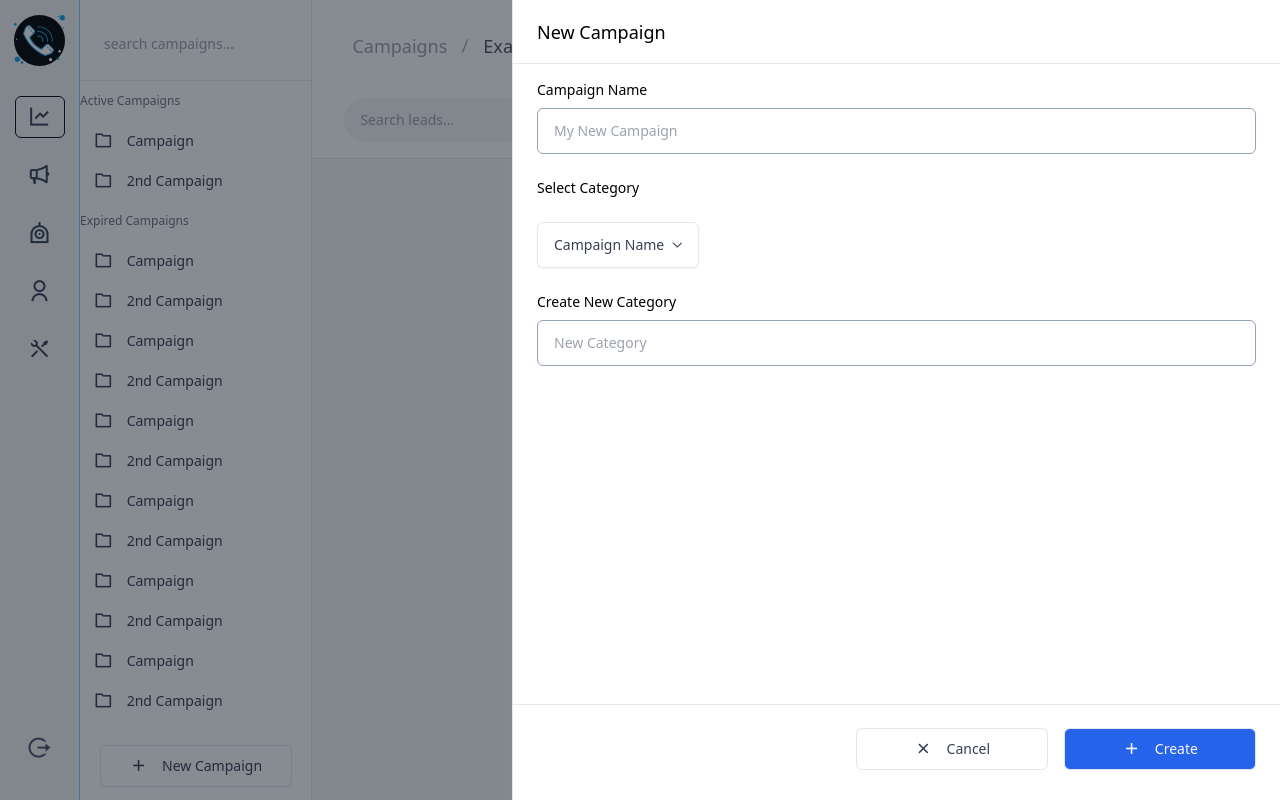
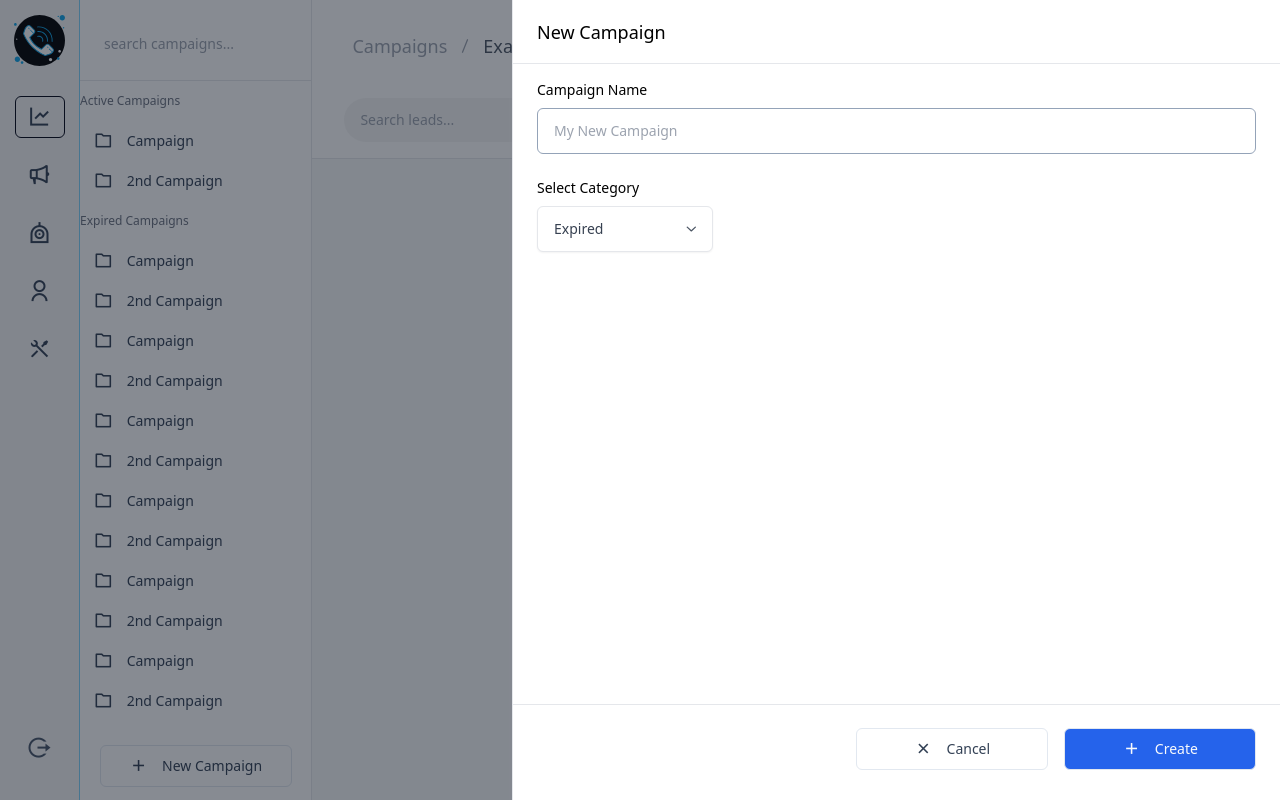
Before and after one commit to itzrnvr/AI-Dialer, a React (Vite) app: page /campaign in a window 1280 px wide. Both pictures are taken after a click on the button "New Campaign". Built offline with nearby package versions, Linux system fonts and the light colour scheme.

Commit message:
category validation

```diff
--- a/src/components/Inputs/Dropdown.jsx
+++ b/src/components/Inputs/Dropdown.jsx
@@ -2,6 +2,7 @@ import React, {useEffect, useState} from 'react'
 import DropdownItem from './DropdownItem'
 
 const Dropdown = ({
+    actionItems = [],
     placeholder = "dropDown",
     currentSelection = "ITEM",
     data = [
@@ -37,21 +38,22 @@ const Dropdown = ({
     })
 
   return (
-    <>
-        <label htmlFor="hs-leading-icon" className="block text-sm font-medium mb-2 dark:text-white">{placeholder}</label>
+    <div>
+        <label htmlFor="hs-leading-icon" className="mb-2 block text-sm font-medium dark:text-white">{placeholder}</label>
         <div className="hs-dropdown relative inline-flex">
-            <button id="hs-dropdown-default" type="button" className="hs-dropdown-toggle py-3 px-4 inline-flex justify-center items-center gap-2 rounded-md border font-medium bg-white text-gray-700 shadow-sm align-middle hover:bg-gray-50 focus:outline-none focus:ring-2 focus:ring-offset-2 focus:ring-offset-white focus:ring-blue-600 transition-all text-sm dark:bg-slate-900 dark:hover:bg-slate-800 dark:border-gray-700 dark:text-gray-400 dark:hover:text-white dark:focus:ring-offset-gray-800">
+            <button id="hs-dropdown-default" type="button" className="relative hs-dropdown-toggle w-44 py-3 px-4 inline-flex justify-start items-center gap-2 rounded-md border font-medium bg-white text-gray-700 shadow-sm align-middle hover:bg-gray-50 focus:outline-none focus:ring-2 focus:ring-offset-2 focus:ring-offset-white focus:ring-blue-600 transition-all text-sm dark:bg-slate-900 dark:hover:bg-slate-800 dark:border-gray-700 dark:text-gray-400 dark:hover:text-white dark:focus:ring-offset-gray-800">
                 {currentSelection}
-                <svg className="hs-dropdown-open:rotate-180 w-2.5 h-2.5 text-gray-600" width="16" height="16" viewBox="0 0 16 16" fill="none" xmlns="http://www.w3.org/2000/svg">
+                <svg className="absolute right-4 hs-dropdown-open:rotate-180 w-2.5 h-2.5 text-gray-600" width="16" height="16" viewBox="0 0 16 16" fill="none" xmlns="http://www.w3.org/2000/svg">
                 <path d="M2 5L8.16086 10.6869C8.35239 10.8637 8.64761 10.8637 8.83914 10.6869L15 5" stroke="currentColor" strokeWidth="2" strokeLinecap="round"/>
                 </svg>
             </button>
 
             <div className="hs-dropdown-menu transition-[opacity,margin] duration-[0.1ms] hs-dropdown-open:opacity-100 opacity-0 w-72 hidden z-10 mt-2 min-w-[15rem] bg-white shadow-md rounded-lg p-2 dark:bg-gray-800 dark:border dark:border-gray-700 dark:divide-gray-700" aria-labelledby="hs-dropdown-default">
                 {elementList}
+                {actionItems}
             </div>
         </div>
-    </>
+    </div>
   )
 }
 
--- a/src/components/Inputs/SimpleTextInput.jsx
+++ b/src/components/Inputs/SimpleTextInput.jsx
@@ -1,15 +1,18 @@
-import React from 'react'
+import React, { useState } from 'react'
 
 function SimpleTextInput({
     label = 'input label',
     placeholder = 'input placeholder',
-    onChange = (e) => ''
+    onChange = (e) => '',
+    type="text",
+    value,
 }) {
+
   return (
     <div>
         <label htmlFor="hs-leading-icon" className="block text-sm font-medium mb-2 dark:text-white">{label}</label>
         <div className="relative">
-            <input onChange={(e) => onChange(e)} type="text" className="py-3 px-4 block w-full border  focus:bg-gray-100 border-slate-400 rounded-md text-sm focus:border-blue-500 focus:ring-blue-500 dark:bg-slate-900 dark:border-gray-700 dark:text-gray-400" placeholder={placeholder}/>
+            <input value={value} onChange={(e) => onChange(e)} type={type} className="py-3 px-4 block w-full border  focus:bg-gray-100 border-slate-400 rounded-md text-sm focus:border-blue-500 focus:ring-blue-500 dark:bg-slate-900 dark:border-gray-700 dark:text-gray-400" placeholder={placeholder}/>
         </div>
     </div>
   )
--- a/src/layouts/Dialog.jsx
+++ b/src/layouts/Dialog.jsx
@@ -12,7 +12,7 @@ const Dialog = ({
 }) => {
   return (
     <div id={id} className="hs-overlay hidden w-full h-full fixed top-0 left-0 z-[60] overflow-x-hidden overflow-y-auto">
-        <div className="hs-overlay-open:mt-7 hs-overlay-open:opacity-100 hs-overlay-open:duration-500 mt-0 opacity-0 ease-out transition-all sm:max-w-lg sm:w-full m-3 sm:mx-auto min-h-[calc(100%-3.5rem)] flex items-center">
+        <div className="hs-overlay-open:mt-7 hs-overlay-open:opacity-100 hs-overlay-open:duration-500 mt-0 opacity-0 ease-out transition-all max-w-lg w-full m-3 mx-auto min-h-[calc(100%-3.5rem)] flex items-center">
             <div className="flex flex-col bg-white border shadow-sm rounded-xl dark:bg-gray-800 dark:border-gray-700 dark:shadow-slate-700/[.7]">
             <div className="flex justify-between items-center py-3 px-4 border-b dark:border-gray-700">
                 <h3 className="font-bold text-gray-800 dark:text-white">
@@ -25,11 +25,11 @@ const Dialog = ({
                 </svg>
                 </button>
             </div>
-            <div className="p-4 overflow-y-auto">
+            {<div className="p-4 overflow-y-auto">
                 { children ? children : <p className="text-gray-800 dark:text-gray-400">
                 This is a wider card with supporting text below as a natural lead-in to additional content.
                 </p>}
-            </div>
+            </div>}
             {footer ? footer : <div className="flex justify-end items-center gap-x-2 py-3 px-4 border-t dark:border-gray-700">
             {  footerItems ? footerItems : <>
                     <button data-hs-overlay= {nDataHsOverlay ? nDataHsOverlay : `#${id}`} onClick={()=> nOnclick()}   type="button" className="hs-dropdown-toggle py-3 px-4 inline-flex justify-center items-center gap-2 rounded-md border font-medium bg-white text-gray-700 shadow-sm align-middle hover:bg-gray-50 focus:outline-none focus:ring-2 focus:ring-offset-2 focus:ring-offset-white focus:ring-blue-600 transition-all text-sm dark:bg-slate-900 dark:hover:bg-slate-800 dark:border-gray-700 dark:text-gray-400 dark:hover:text-white dark:focus:ring-offset-gray-800">
--- a/src/layouts/PageContainer.jsx
+++ b/src/layouts/PageContainer.jsx
@@ -14,7 +14,7 @@ const PageContainer = ({children,
   return (
     <div className='ml-20 h-screen  flex  bg-[rgb(248,249,250)]'>
         <Tooltip id="my-tooltip" className='z-[200]' />
-        <PageSidebar addNewClickDataHsOverlay={sideBarAddNewDataHsOverlay} addNewText={sideBarAddNewText}/>
+        <PageSidebar itemListWithCategories={sideBarData} addNewClickDataHsOverlay={sideBarAddNewDataHsOverlay} addNewText={sideBarAddNewText}/>
           <main className='h-screen w-full flex flex-col'>
             {children}
           </main>
--- /dev/null
+++ b/src/pages/Campaign/components/dialogs/AddCategoryDialog.jsx
@@ -0,0 +1,31 @@
+import React, {useState} from 'react'
+import Dialog from '../../../../layouts/Dialog'
+import SimpleTextInput from '../../../../components/Inputs/SimpleTextInput'
+
+const AddCategoryDialog = (
+    {onCreate}
+) => {
+    const [categoryName, setCategoryName] = useState('')
+  return (
+    <Dialog
+    id="addCategoryDialog"
+    title ="Create New Category"
+    pText='Create'
+    nText='Cancel'
+    pDataHsOverlay={"#addCampaignModifier"}
+    nDataHsOverlay={"#addCampaignModifier"}
+    pOnclick={()=> onCreate(categoryName)}
+    >
+        <div className='w-[30rem]'>
+            <SimpleTextInput
+                label='Enter Category Name'
+                placeholder='MyNewCategory'
+                value={categoryName}
+                onChange={(e) => setCategoryName(e.target.value)}
+            />
+        </div>
+    </Dialog>
+  )
+}
+
+export default AddCategoryDialog
--- a/src/pages/Campaign/components/modifiers/ModiferAddCampaign.jsx
+++ b/src/pages/Campaign/components/modifiers/ModiferAddCampaign.jsx
@@ -1,4 +1,4 @@
-import React, { useState } from 'react'
+import React, { useEffect, useState } from 'react'
 import Modifier from '../../../../layouts/Modifier'
 import ModfierFooter from '../../../../layouts/Modifier/components/ModfierFooter'
 import ModifierHeader from '../../../../layouts/Modifier/components/ModifierHeader'
@@ -8,8 +8,12 @@ import ElementList from '../../../../components/ElementList'
 import SimpleTextInput from '../../../../components/Inputs/SimpleTextInput'
 import Dropdown from '../../../../components/Inputs/Dropdown'
 import DropdownItem from '../../../../components/Inputs/DropdownItem'
+import AddCategoryDialog from '../dialogs/AddCategoryDialog'
+import getRandomID from '../../../../utils/getRandomID'
 
-const ModiferAddCampaign = () => {
+const ModiferAddCampaign = ({
+  onCreateNewCampaign,
+}) => {
   const data = [
       {
           label: "Campaign Name",
@@ -21,23 +25,43 @@ const ModiferAddCampaign = () => {
 
   const DropDownData = [
       {
-          label: "Campaign Name",
+          label: "Active",
           'hasDivider': false,
-          'id': 0
+          'id': getRandomID(),
       },
       {
-          label: "Create Category",
-          'hasDivider': true,
-          'id': 2
-      },
+        label: "Expired",
+        'hasDivider': false,
+        'id': getRandomID(),
+    },
   ]
 
   const [campaignName, setCampaignName] = useState('')
-  const [category, setCategory] = useState(DropDownData[0].label)
-  const [isNewCategoryInputVisible, setNewCategoryInputVisible] = useState(false)
+  const [categories, setCategories] = useState(DropDownData)
+  const [currentCategory, setCurrentCategory] = useState(categories[0].label)
+
+  function createNewCategory(name){
+    setCategories([ ...categories, {
+      label: name,
+      hasDivider: false,
+      id: getRandomID()
+    }])
+  }
+
+  useEffect(()=> {
+    setCurrentCategory(categories[categories.length - 1].label)
+  }, [categories])
+
+  function createNewCampaign(){
+    onCreateNewCampaign({
+      campaignName: campaignName,
+      category: currentCategory
+    })
+  }
 
   return (
-    <Modifier id="addCampaignModifier">
+    <>
+      <Modifier id="addCampaignModifier">
       <ModifierHeader title='New Campaign'/>
       <ModifierContainer>
 
@@ -51,35 +75,37 @@ const ModiferAddCampaign = () => {
       />
 
       <Dropdown
+        actionItems={[
+          <DropdownItem
+                dataHsOverlay={`#addCategoryDialog`}
+                label={`Create Category`}
+                hasDivider={true}
+            />
+        ]}
         placeholder='Select Category'
-        data = {DropDownData}
-        currentSelection={category}
+        data = {categories}
+        currentSelection={currentCategory}
         child= { (item, index) => (
             <DropdownItem
-                dataHsOverlay={item.id == 2 && `#hs-vertically-centered-modal`}
                 label={item.label}
                 hasDivider={item.hasDivider}
                 id={item.id}
                 onClick={(id, label) => {
-                    setCategory(label)
+                  setCurrentCategory(label)
                 }}
             />
         )}
         />
-
-        <SimpleTextInput
-          label={"Create New Category"}
-          placeholder="New Category"
-        />
-
       </div>
 
       </ModifierContainer>
       <ModfierFooter>
-        <OutlineButton  remixIcon='ri-close-line' text='Cancel'/>
-        <OutlineButton variant={"primaryStrong"} remixIcon='ri-add-line' text='Create'/>
+        <OutlineButton dataHsOverlay={"#addCampaignModifier"} remixIcon='ri-close-line' text='Cancel'/>
+        <OutlineButton dataHsOverlay={"#addCampaignModifier"} onClick={()=> createNewCampaign()} variant={"primaryStrong"} remixIcon='ri-add-line' text='Create'/>
       </ModfierFooter>
     </Modifier>
+    <AddCategoryDialog onCreate={(name)=> createNewCategory(name)} />
+    </>
   )
 }
 
--- a/src/pages/Campaign/index.jsx
+++ b/src/pages/Campaign/index.jsx
@@ -5,6 +5,7 @@ import HeaderCampaign from './components/HeaderCampaign'
 import ModifierDialing from './components/modifiers/ModifierDialing'
 import ModiferAddCampaign from './components/modifiers/ModiferAddCampaign'
 import Dialog from '../../layouts/Dialog'
+import AddCategoryDialog from './components/dialogs/AddCategoryDialog'
 
 const Campaign = () => {
   return (
@@ -20,8 +21,7 @@ const Campaign = () => {
         </div>
 
         <ModifierDialing/>
-        <ModiferAddCampaign/>
-        <Dialog/>
+        <ModiferAddCampaign onCreateNewCampaign = {(newCampaignData) => console.log(newCampaignData)}/>
     </PageContainer>
   )
 }
--- a/tailwind.config.js
+++ b/tailwind.config.js
@@ -12,5 +12,5 @@ export default {
   plugins: [
     require('preline/plugin'),
     require('tailwind-scrollbar'),
-  ],
+  ]
 }
```
